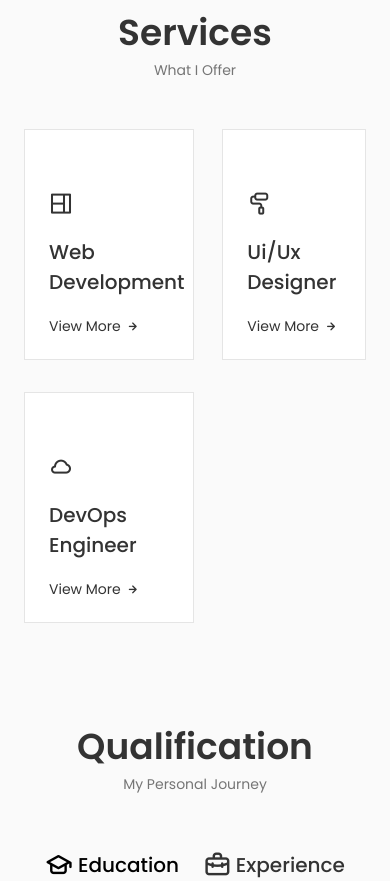
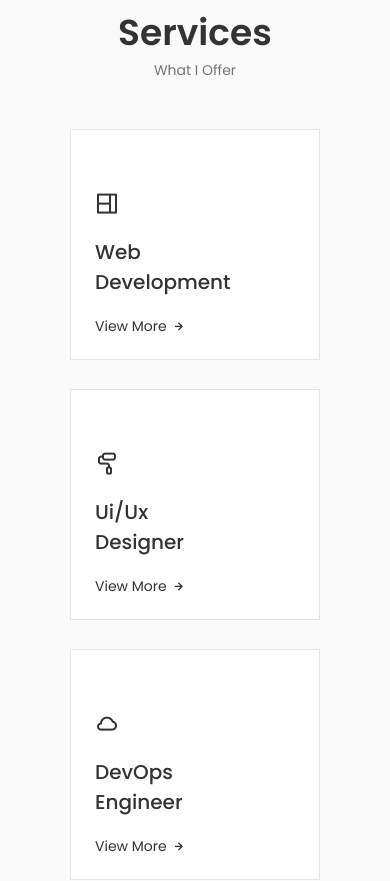
Before and after one commit to jarryabbas110/white-react-portfolio, a React (Create React App) app: page / in a window 390 px wide. Shown: the part 2620-3501 px from the top of the page. Built offline with nearby package versions, Linux system fonts and the light colour scheme.

Commit message:
fixed services layout

```diff
--- a/src/components/services.css
+++ b/src/components/services.css
@@ -129,7 +129,8 @@
   @media screen and (max-width: 786px) {
 
     .services__container{
-        grid-template-columns: repeat(2, 1fr);
+        grid-template-columns: repeat(2,225px);
+        column-gap: 1.3rem;
     }
 
     .services__content{
@@ -143,6 +144,12 @@
   }
 
   @media screen and (max-width: 576px) {
+
+    .services__container{
+        grid-template-columns: repeat(1,250px);
+        row-gap: 1.8rem;
+    }
+
     .services__modal-content{
         padding: 4.5rem 1.5rem 2.5rem;
     }
```
